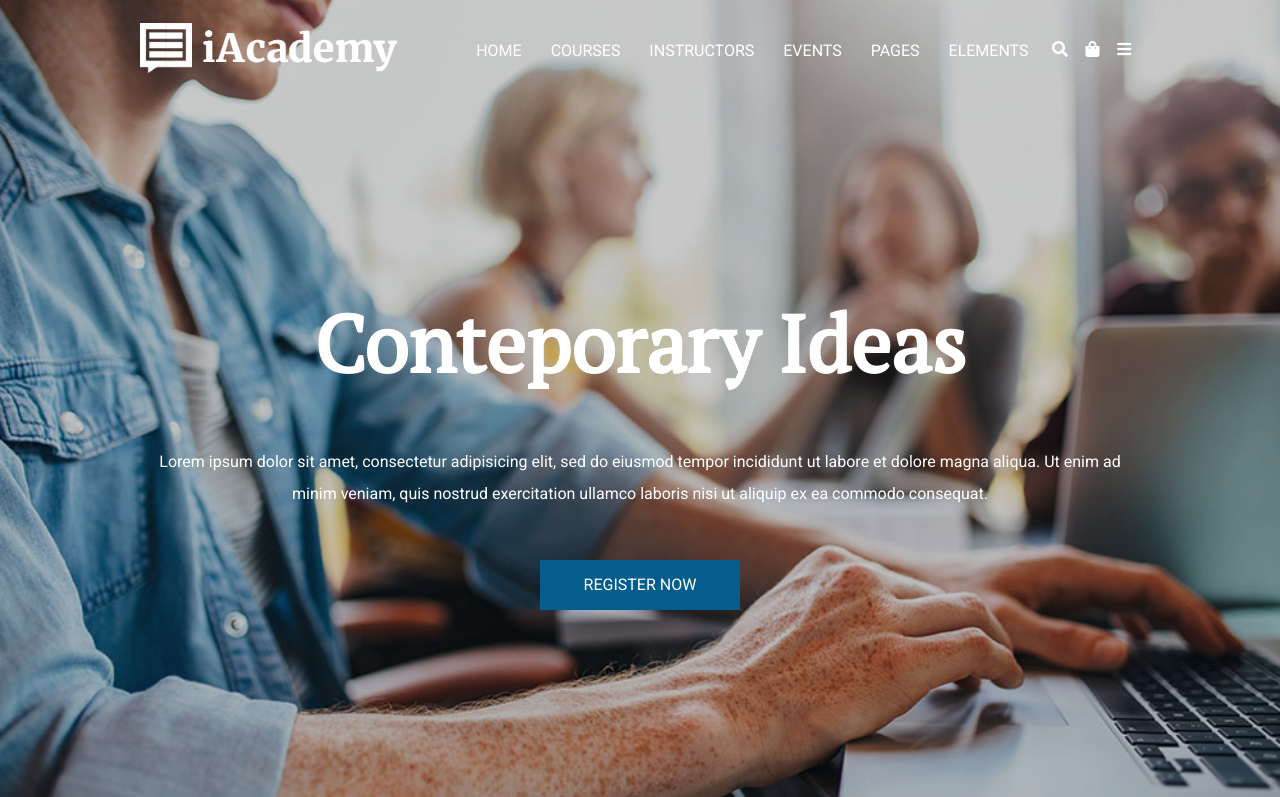
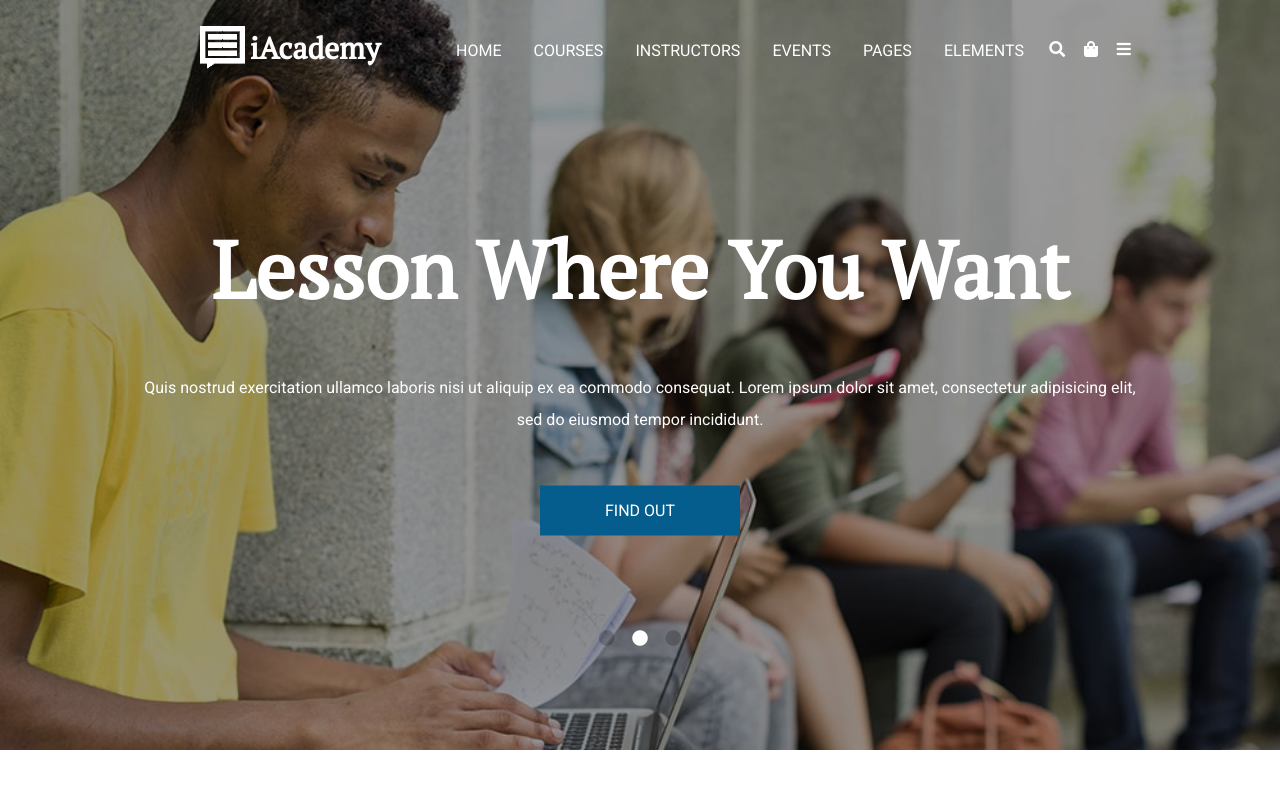
Before and after one commit to mrota89/proj-html-vuejs, a website: page index.html in a window 1280 px wide. Shown: the top 797 px of the page. Drawn offline with nearby package versions, Linux system fonts and the light colour scheme.

Commit message:
aggiunto pulsante top

```diff
--- a/index.html
+++ b/index.html
@@ -15,16 +15,20 @@
 <body>
   <div id="app">
     <header class="my-header min-width">
+
       <div class="jumbo-img-box">
         <img :src="imageJumbo()" alt="">
       </div>
-      <div class="layer">
+
       <div class="container">
 
         <nav class="navbar">
-            <div class="navbar-logo">
-              <img src="img/logo-light.png" alt="">
+
+          <div class="academy">
+            <img src="img/landing-slider-1-logo.png" alt="">
+            <div class="name-academy">iAcademy</div>
           </div>
+
           <div class="navbar-menu">
             <div v-for="element in menuNav" class="menu-element">
               <a href="#">{{element}}</a>
@@ -48,10 +52,7 @@
         </div>
 
         <div class="box-circle">
-            <i v-for="(element, index) in textJumbotron" @click="jumboIDX = index"
-            :class="coloraPallino(index, jumboIDX)"></i>
-
-          </div>
+          <i v-for="(element, index) in textJumbotron" @click="jumboIDX = index" :class="coloraPallino(index, jumboIDX)"></i>
         </div>
       </div>
     </header>
@@ -103,8 +104,7 @@
 
       <section class="student-review min-width">
         <div class="container">
-          <div v-for="(element, index) in studentsReview"
-          v-if="index === studentReviewIDX" class="review-box">
+          <div v-for="(element, index) in studentsReview" v-if="index === studentReviewIDX" class="review-box">
 
             <div class="box-image">
               <img :src="imageStudent()" alt="">
@@ -120,8 +120,7 @@
             </div>
 
             <div class="box-circle">
-              <i v-for="(element, index) in studentsReview"
-              @click="studentReviewIDX = index" :class="coloraPallino(index, studentReviewIDX)"></i>
+              <i v-for="(element, index) in studentsReview" @click="studentReviewIDX = index" :class="coloraPallino(index, studentReviewIDX)"></i>
             </div>
           </div>
         </div>
@@ -130,13 +129,12 @@
       <section class="learning-possibilities min-width">
         <div class="container">
           <div class="possibilities-choice">
-            <div v-for="(choice, index) in possibilitiesChoices"  @click="choiceLearningIDX = index" :class="classTab(index)">
+            <div v-for="(choice, index) in possibilitiesChoices" @click="choiceLearningIDX = index" :class="classTab(index)">
               {{choice.tabName}}
             </div>
           </div>
 
-          <div v-for="(choice, index) in possibilitiesChoices"
-          v-if="index === choiceLearningIDX" class="info-lerning">
+          <div v-for="(choice, index) in possibilitiesChoices" v-if="index === choiceLearningIDX" class="info-lerning">
 
             <h3>{{choice.title}}</h3>
             <p>
@@ -172,7 +170,7 @@
               <div class="info-course one">
                 <div class="course-title">{{element.name}}</div>
                 <div v-if="element.price === 'FREE'" class="price free">{{element.price}}</div>
-                <div v-if="element.price !== 'FREE'"class="price">{{element.price}}</div>
+                <div v-if="element.price !== 'FREE'" class="price">{{element.price}}</div>
               </div>
 
               <div class="teacher">
@@ -193,8 +191,7 @@
           </div>
 
           <div class="box-circle">
-            <i v-for="(element, index) in popularCourses" @click="coursesIDX = index"
-            :class="coloraPallino(index, coursesIDX)"></i>
+            <i v-for="(element, index) in popularCourses" @click="coursesIDX = index" :class="coloraPallino(index, coursesIDX)"></i>
 
           </div>
         </div>
@@ -234,16 +231,13 @@
                 </div>
 
                 <div class="middle">
-                  <div v-for="(element, index) in pricingPlan[index].valueProperty"
-                  v-if="element !== false && element !== true" class="value">
+                  <div v-for="(element, index) in pricingPlan[index].valueProperty" v-if="element !== false && element !== true" class="value">
                     {{element}}
                   </div>
-                  <div v-for="(element, index) in pricingPlan[index].valueProperty"
-                  v-if="element === true" class="value">
+                  <div v-for="(element, index) in pricingPlan[index].valueProperty" v-if="element === true" class="value">
                     <i class="fas fa-check"></i>
                   </div>
-                  <div v-for="(element, index) in pricingPlan[index].valueProperty"
-                  v-if="element === false" class="value">
+                  <div v-for="(element, index) in pricingPlan[index].valueProperty" v-if="element === false" class="value">
                     <i class="fas fa-times"></i>
                   </div>
                 </div>
@@ -302,7 +296,7 @@
 
             <div class="section support">
               <h3>Support</h3>
-              <div  v-for="element in supportLink" class="link">
+              <div v-for="element in supportLink" class="link">
                 <a href="#">{{element}}</a>
               </div>
             </div>
@@ -324,6 +318,11 @@
 
       </div>
     </footer>
+
+    <div @click="topFunction" :class="scrollFunction()">
+      <i class="fas fa-angle-up"></i>
+      <strong>TOP</strong>
+    </div>
   </div>
   <script src="js/script.js" charset="utf-8"></script>
 </body>
--- a/js/script.js
+++ b/js/script.js
@@ -321,6 +321,16 @@ new Vue({
     ]
   },
 
+  mounted() {
+    this.scrollFunction();
+
+    setInterval(() => {
+      this.imgSliderJumbo();
+      this.imgSliderReview();
+      this.imgSliderPopCourse();
+    }, 5000);
+  },
+
   methods: {
     imageJumbo: function() {
       const icon = this.textJumbotron[this.jumboIDX].imgBg;
@@ -358,10 +368,32 @@ new Vue({
       return imageString;
     },
 
+
     imagePartner: function(index) {
       const icon = this.logoPartner[index];
       const imageString = `img/${icon}.png`;
       return imageString;
+    },
+
+    imgSliderJumbo: function() {
+      this.jumboIDX+= 1;
+      if(this.jumboIDX === this.textJumbotron.length) {
+        this.jumboIDX = 0;
+      }
+    },
+
+    imgSliderReview: function() {
+      this.studentReviewIDX+= 1;
+      if(this.studentReviewIDX === this.studentsReview.length) {
+        this.studentReviewIDX = 0;
+      }
+    },
+
+    imgSliderPopCourse: function() {
+      this.coursesIDX+= 1;
+      if(this.coursesIDX === this.popularCourses.length) {
+        this.coursesIDX = 0;
+      }
     },
 
     classTab: function(index) {
@@ -378,6 +410,20 @@ new Vue({
       } else {
         return 'fas fa-circle';
       }
+    },
+
+
+    scrollFunction: function() {
+      if (document.body.scrollTop > 50 || document.documentElement.scrollTop  > 50) {
+        return "button-top";
+      } else {
+        return "button-top hide";
+      }
+    },
+
+// When the user clicks on the button, scroll to the top of the document
+    topFunction: function() {
+      document.documentElement.scrollTop = 0; // For Chrome, Firefox, IE and Opera
     }
   }
 });//end vue app
--- a/src/app.scss
+++ b/src/app.scss
@@ -23,40 +23,57 @@ a:hover {
 /*/classi utility*/
 
 .my-header {
-  @include background-image;
   position: relative;
-  background-size: cover;
-  position: relative;
+  height: 750px;
+  overflow: hidden;
 
   .jumbo-img-box {
     width: 100%;
-    height: 900px;
     overflow: hidden;
 
     img {
       width: 100%;
+      filter: brightness(60%);
     }
   }
 
-  .layer {
-    @include absolute;
-    background-color: rgba(0, 0, 0, 0.2);
-    width: 100%;
-    height: 900px;
-
   .container {
     @include inner-container;
+    @include absolute;
+    height: 750px;
 
     .navbar {
+      @include flex-row;
       @include flex-center;
       height: 100px;
       width: 100%;
-        display: flex;
 
-        &-logo {
+      .academy {
+        @include flex-row;
+        @include flex-center;
+        padding-bottom: 5px;
+        height: 100%;
+        width: 30%;
+        cursor: pointer;
+
         img {
-            width: 80%;
+          width: 15%;
+          margin-right: 5px;
+          vertical-align: middle;
         }
+
+        .name-academy {
+          color: $white;
+          font-family: $font-title;
+          font-weight: bold;
+          font-size: 30px;
+        }
+      }
+
+      .academy:hover > .name-academy {
+        color: #57657a;
+        text-decoration: underline;
+        text-decoration-color: #dab866;
       }
 
       &-menu {
@@ -86,7 +103,7 @@ a:hover {
       @include flex-center;
       text-align: center;
       width: 100%;
-        height: 50%;
+      height: 70%;
       color: $white;
 
       h1 {
@@ -108,11 +125,11 @@ a:hover {
     }
 
     .box-circle {
-        @include absolute;
       @include flex-row;
       @include flex-center-around;
+      @include absolute;
+      top: 85%;
       width: 100px;
-        top: 95%;
       color: rgba(0, 0, 0, 0.2);
 
       i {
@@ -126,7 +143,6 @@ a:hover {
       i:hover {
         color: $white;
         cursor: pointer;
-        }
       }
     }
   }
@@ -676,7 +692,7 @@ a:hover {
         width: 25%;
 
         .box-image {
-          width: 75%;
+          width: 95%;
 
           img {
             width: 100%;
@@ -690,3 +706,22 @@ a:hover {
     }
   }
 }
+
+.button-top {
+  @include flex-column;
+  @include flex-center;
+  width: 50px;
+  height: 50px;
+  background: $azzurro-scuro;
+  color: $white;
+  font-family: $font-paragraph;
+  position: fixed;
+  bottom: 5px;
+  right: 0;
+  z-index: 2;
+  cursor: pointer;
+}
+
+.button-top.hide {
+  display: none;
+}
--- a/src/partials/_commons.scss
+++ b/src/partials/_commons.scss
@@ -94,6 +94,7 @@ $paragraph-color: #9c9c9c;
 $dark-grey: #8b8383;
 $light-grey: #cecece;
 $background-hover: #f2f8fc;
+$azzurro-scuro: #045d8c;
 
 $section-height-600: 600px;
 $min-width: 1000px;
```
Also changed, not shown: dist/app.css, img/landing-slider-1-logo.png (added). Lines whose indentation alone changed are shown as unchanged.
